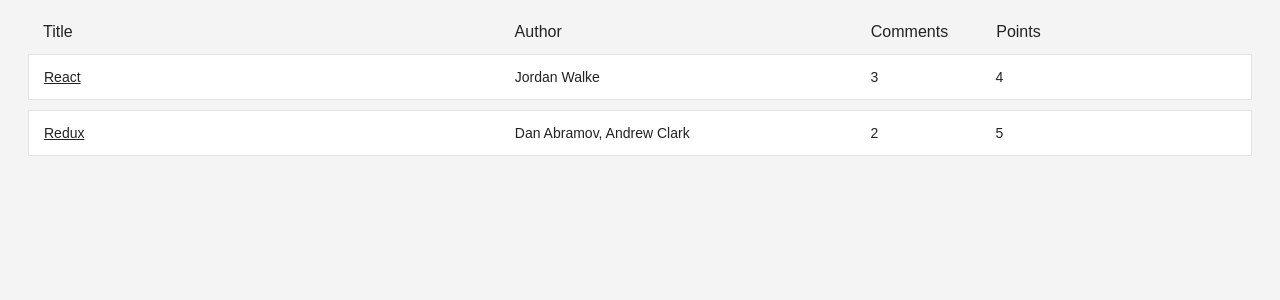
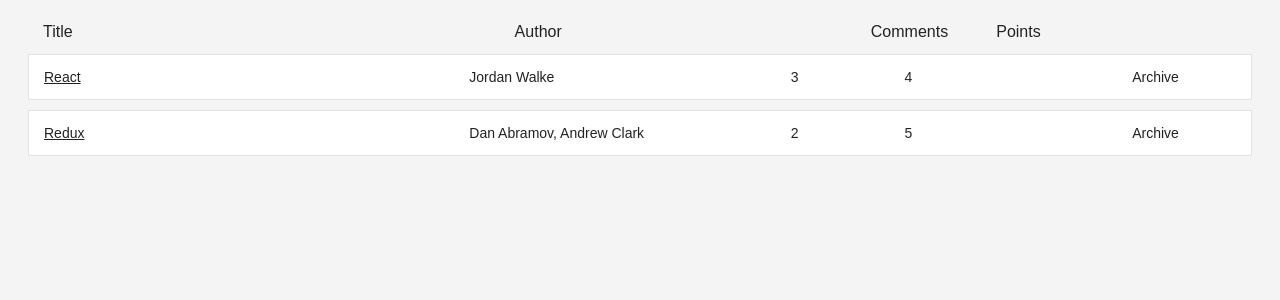
Before and after one commit to nguyenquangtin/react-redux-hackernews, a React (Create React App) app: page / in a window 1280 px wide. Shown: the top 300 px of the page. Built offline with nearby package versions, Linux system fonts and the light colour scheme.

Commit message:
Adding the archive buttons

```diff
--- a/src/components/App.js
+++ b/src/components/App.js
@@ -2,9 +2,12 @@
 import './App.css';
 import Stories from './Stories';
 
-const App = ({stories}) =>
+const App = ({stories, onArchive}) =>
   <div className="app">
-    <Stories stories = {stories} />
+    <Stories
+      stories={stories}
+      onArchive={onArchive}
+    />
   </div>
 
 export default App;
--- a/src/components/Stories.js
+++ b/src/components/Stories.js
@@ -26,7 +26,7 @@
   },
 };
 
-const Stories = ({stories}) =>
+const Stories = ({stories, onArchive}) =>
   <div className = "stories" >
     <StoriesHeader columns={COLUMNS} />
     {(stories || []).map(story =>
@@ -34,6 +34,7 @@
         key={story.objectID}
         story = {story}
         columns={COLUMNS}
+        onArchive={onArchive}
       />
     )}
   </div>
--- a/src/components/Story.js
+++ b/src/components/Story.js
@@ -3,7 +3,8 @@
 
 const Story = ({
     story,
-    columns
+    columns,
+    onArchive
   }) => {
     const {
       title,
@@ -11,6 +12,7 @@
       author,
       num_comments,
       points,
+      objectID,
     } = story;
 
   return (
@@ -24,8 +26,23 @@
         {num_comments} </span> <span style={{ width: columns.points.width }}>
         {points} </span> <span style={{ width: columns.archive.width }}>
       </span>
+
+      <span style={{ width: columns.archive.width }}>
+        <ButtonInline onClick={() => onArchive(objectID)}>
+          Archive
+        </ButtonInline>
+      </span>
     </div>
   );
 }
 
+const ButtonInline = ({
+  onClick,
+  type = 'button',
+  children
+}) =>
+  <button type={type} className="button-inline" onClick={onClick}>
+    {children}
+  </button>
+
 export default Story;
--- a/src/index.js
+++ b/src/index.js
@@ -23,7 +23,7 @@
 ];
 
 ReactDOM.render(
-  <App stories = {stories} />,
+  <App stories = {stories} onArchive={() => {}} />,
   document.getElementById('root')
 );
 
```
